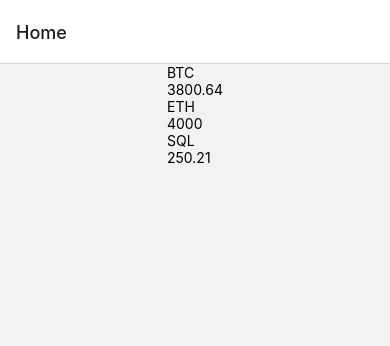
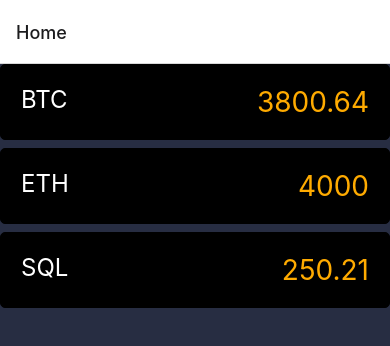
Before and after one commit to shadmanhere/crypto-app, a React Native app in the folder CryptoApp/: screen / in a window 390 px wide. Shown: the top 346 px of the page. Built offline with nearby package versions, Linux system fonts and the light colour scheme.

Commit message:
add style to to crypto list

```diff
--- a/CryptoApp/screens/Home.tsx
+++ b/CryptoApp/screens/Home.tsx
@@ -1,5 +1,5 @@
 import React from 'react';
-import {View, Text, Pressable, FlatList} from 'react-native';
+import {View, Text, Pressable, FlatList, StyleSheet} from 'react-native';
 import {Crypto} from '../models/crypto';
 
 const cryptoList: Crypto[] = [
@@ -27,16 +27,15 @@ export const HomeScreen = ({navigation}: {navigation: any}) => {
 
   const renderItem = ({item}: {item: Crypto}) => {
     return (
-      <Pressable onPress={() => openCryptoDetail()}>
-        <Text>{item.name}</Text>
-        <Text>{item.price}</Text>
+      <Pressable style={styles.crypto} onPress={() => openCryptoDetail()}>
+        <Text style={styles.name}>{item.name}</Text>
+        <Text style={styles.price}>{item.price}</Text>
       </Pressable>
     );
   };
 
   return (
-    // eslint-disable-next-line react-native/no-inline-styles
-    <View style={{flex: 1, alignItems: 'center', justifyContent: 'center'}}>
+    <View style={styles.container}>
       <FlatList
         data={cryptoList}
         renderItem={renderItem}
@@ -45,3 +44,28 @@ export const HomeScreen = ({navigation}: {navigation: any}) => {
     </View>
   );
 };
+
+const styles = StyleSheet.create({
+  container: {
+    backgroundColor: '#272d42',
+    flex: 1,
+  },
+  crypto: {
+    borderRadius: 5,
+    borderWidth: 1,
+    padding: 20,
+    backgroundColor: '#000',
+    flex: 1,
+    marginBottom: 8,
+    flexDirection: 'row',
+    justifyContent: 'space-between',
+  },
+  name: {
+    color: '#fff',
+    fontSize: 24,
+  },
+  price: {
+    color: '#ffab00',
+    fontSize: 28,
+  },
+});
```
